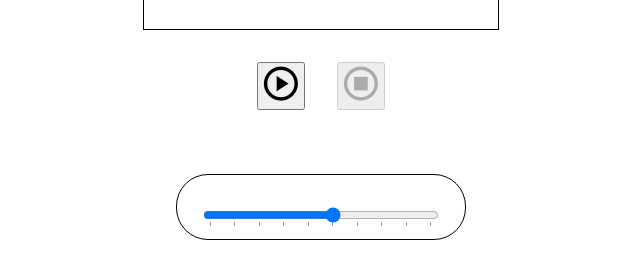
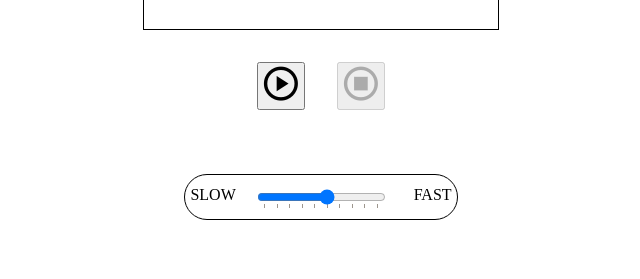
Before and after one commit to Cybrwire/speed-reader-jp, a website: page index.html in a window 1280 px wide. Shown: the part 409-688 px from the top of the page, without its empty margins (319-959 px from the left). Drawn offline with nearby package versions, Linux system fonts and the light colour scheme.

Commit message:
added labels for speed selector

```diff
--- a/style.css
+++ b/style.css
@@ -21,10 +21,30 @@
 /* Temporary */
 
 .speed-control{
+    position: relative;
+    display: flex;
+    justify-content: center;
+    /* flex-direction: column; */
+    padding: 0.7rem 1rem;
     border: 1px black solid;
     border-radius: 2rem;
-    height: 4rem;
     min-width: 15em;
+
+    & > input{
+        margin: 0 0.3rem;
+    }
+    &::before{
+        position: absolute;
+        content: "SLOW";
+        left: 2%;
+        height: 1rem;
+    }
+    &::after{
+        position: absolute;
+        content: "FAST";
+        right: 2%;
+        height: 1rem;
+    }
 }
 .sentence-display-area{
     display: flex;
@@ -43,18 +63,7 @@
     gap: 1rem;
 
 }
-.speed-control{
 
-    display: flex;
-    justify-content: center;
-    flex-direction: column;
-    padding: 0 1.5rem;
-    &::before{
-        content: "";
-        display: block;
-        height: 1rem;
-    }
-}
 
 .hidden{
     visibility: hidden;
```
